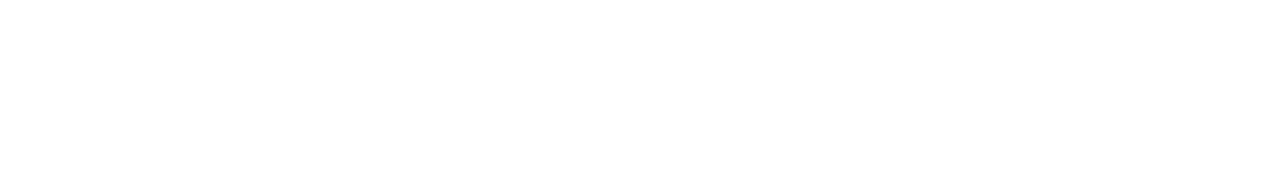
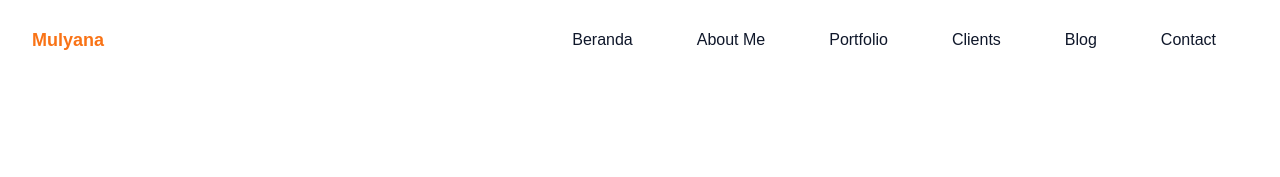
Before and after one commit to mulyana24/Portofolio-with-TailwindCss, a website: page index.html in a window 1280 px wide. Shown: the top 177 px of the page. Drawn offline with Linux system fonts and the light colour scheme.

Commit message:
add tag header & tag nav

```diff
--- a/index.html
+++ b/index.html
@@ -5,9 +5,50 @@
     <meta http-equiv="X-UA-Compatible" content="IE=edge">
     <meta name="viewport" content="width=device-width, initial-scale=1.0">
     <link rel="stylesheet" href="dist/output.css">
-    <title>Portofolio - TailwindCSS</title>
+    <title>Portfolio - TailwindCSS</title>
 </head>
 <body>
+    <!-- Header Start -->
+    <header class="bg-transparent absolute top-0 left-0 w-full flex items-center z-10">
+        <div class="container">
+            <div class="flex items-center justify-between relative">
+                <div class="px-4">
+                    <a href="#home" class="font-bold text-lg text-primary block py-6">Mulyana</a>
+                </div>
+                <div class="flex items-center px-4">
+                    <button id="hamburger" name="hamburger" type="button" class="block absolute right-4 lg:hidden">
+                        <span class="hamburger-line transition duration-300 ease-in-out origin-top-left"></span>
+                        <span class="hamburger-line transition duration-300 ease-in-out"></span>
+                        <span class="hamburger-line transition duration-300 ease-in-out origin-bottom-left"></span>
+                    </button>
+                    <nav id="nav-menu" class="hidden absolute py-5 bg-white shadow-lg rounded-lg max-w-[250px] w-full right-4 top-full lg:block lg:static lg:max-w-full lg:bg-transparent lg:shadow-none lg-rounded-none">
+                        <ul class="block lg:flex">
+                            <li class="group">
+                                <a href="#home" class="text-base text-dark py-2 mx-8 flex group-hover:text-primary">Beranda</a>
+                            </li>
+                            <li class="group">
+                                <a href="#about" class="text-base text-dark py-2 mx-8 flex group-hover:text-primary">About Me</a>
+                            </li>
+                            <li class="group">
+                                <a href="#portfolio" class="text-base text-dark py-2 mx-8 flex group-hover:text-primary">Portfolio</a>
+                            </li>
+                            <li class="group">
+                                <a href="#clients" class="text-base text-dark py-2 mx-8 flex group-hover:text-primary">Clients</a>
+                            </li>
+                            <li class="group">
+                                <a href="#blog" class="text-base text-dark py-2 mx-8 flex group-hover:text-primary">Blog</a>
+                            </li>
+                            <li class="group">
+                                <a href="#contact" class="text-base text-dark py-2 mx-8 flex group-hover:text-primary">Contact</a>
+                            </li>
+                        </ul>
+                    </nav>
+                </div>
+            </div>
+        </div>
+    </header>
+    <!-- Header End -->
+
     <!-- Hero Section Start -->
     <section id="home" class="pt-36">
         <div class="container">
@@ -77,5 +118,7 @@
         </div>
     </section>
     <!-- About Section End -->
+
+    <script src="dist/js/script.js"></script>
 </body>
 </html>
```
